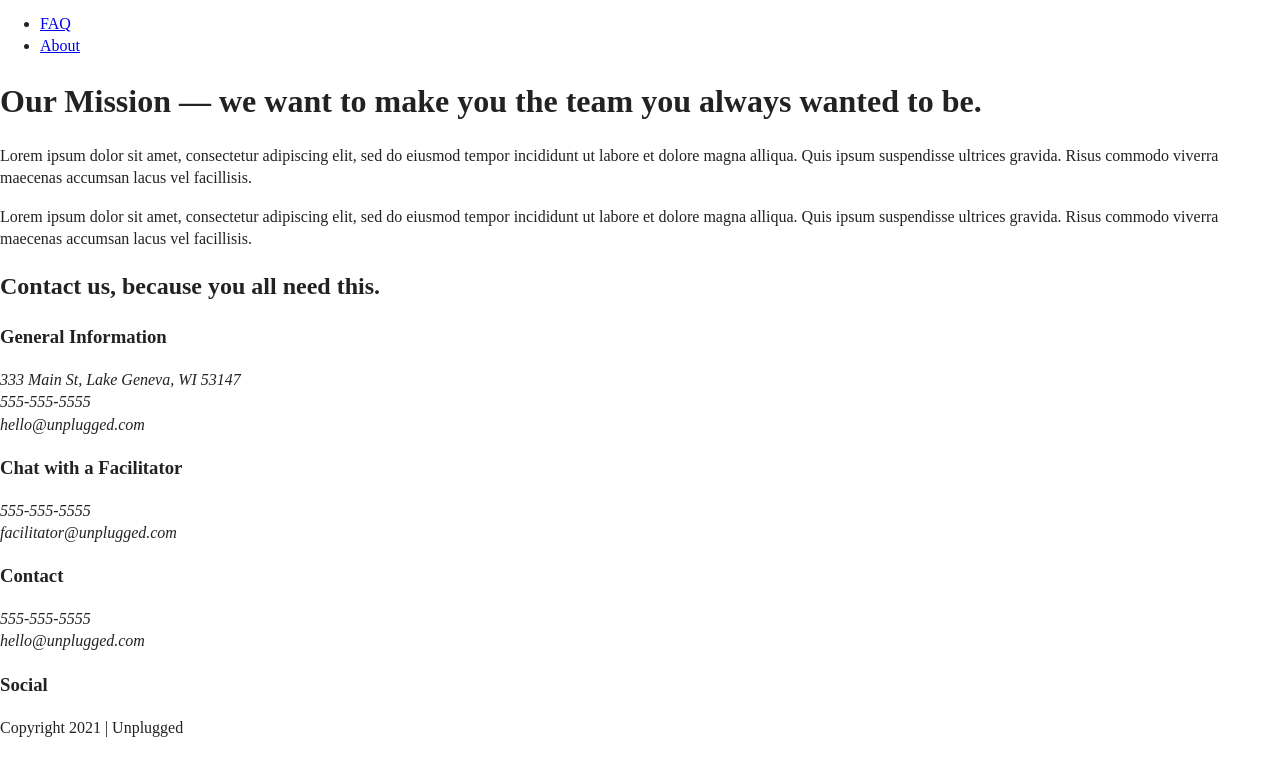
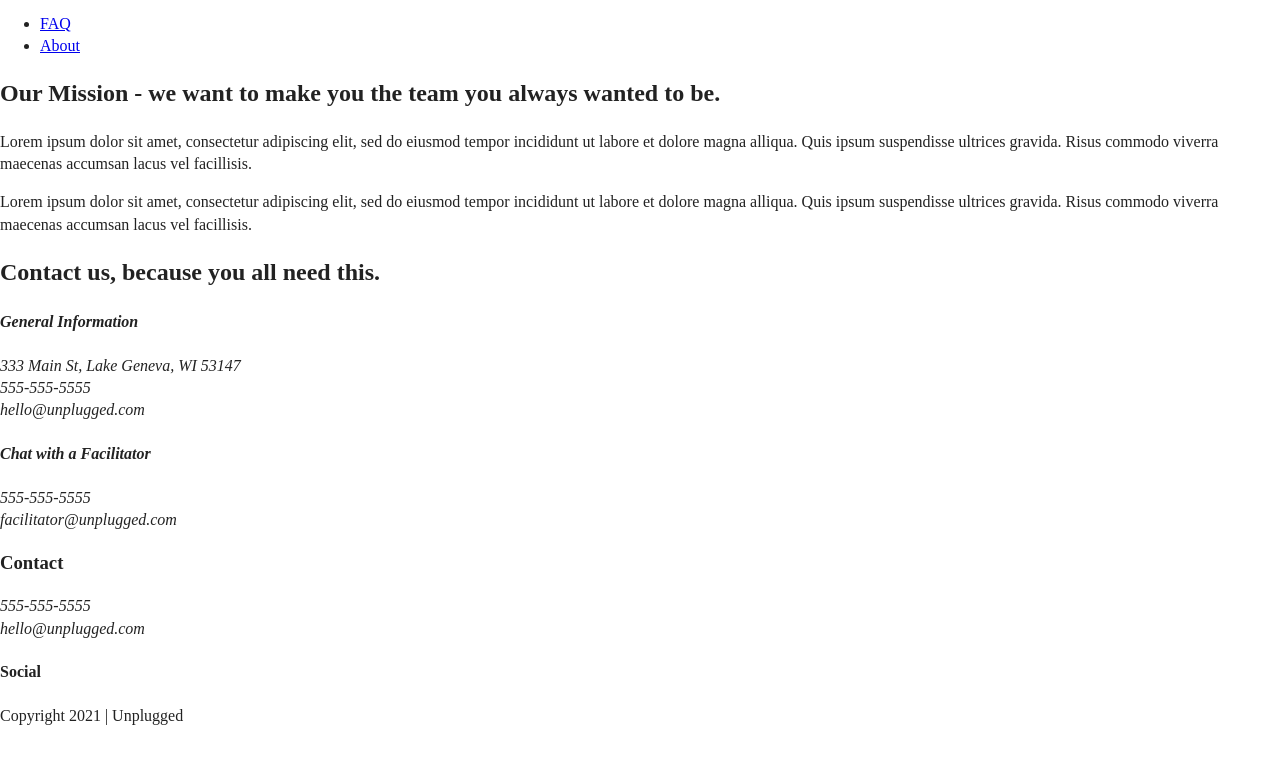
Before and after one commit to saraxcoding/unplugged-retreat, a website: page about/index.html in a window 1280 px wide. Shown: the part 27-800 px from the top of the page. Drawn offline with Linux system fonts and the light colour scheme.

Commit message:
Fixed the organization of the contact-content to ensure content is within the address element

```diff
--- a/about/index.html
+++ b/about/index.html
@@ -43,20 +43,24 @@
 
     <section class="mission">
       <div class="content-wrapper">
+        <h2>Our Mission - we want to make you the team you always wanted to be.</h2>
         <div class="mission-content">
-          <h1>Our Mission &mdash; we want to make you the team you always wanted to be.</h1>
-          <p>Lorem ipsum dolor sit amet, consectetur
+          <p>
+            Lorem ipsum dolor sit amet, consectetur
             adipiscing elit, sed do eiusmod tempor incididunt ut
             labore et dolore magna alliqua. Quis ipsum
             suspendisse ultrices gravida. Risus commodo
-            viverra maecenas accumsan lacus vel facillisis.</p>
-          <p>Lorem ipsum dolor sit amet, consectetur
+            viverra maecenas accumsan lacus vel facillisis.
+          </p>
+          <p>
+            Lorem ipsum dolor sit amet, consectetur
             adipiscing elit, sed do eiusmod tempor incididunt ut
             labore et dolore magna alliqua. Quis ipsum
             suspendisse ultrices gravida. Risus commodo
-            viverra maecenas accumsan lacus vel facillisis.</p>
+            viverra maecenas accumsan lacus vel facillisis.
+          </p>
         </div>
-      </div>
+      </div> <!-- mission content wrapper ends -->
     </section>
 
     <section class="map">
@@ -68,27 +72,26 @@
     <section class="contact-section">
       <div class="content-wrapper">
         <h2>Contact us, because you all need this.</h2>
+        <address>
           <div>
-            <h3>General Information</h3>
-            <address>
+            <h4>General Information</h4>
             <p>
               333 Main St, Lake Geneva, WI 53147<br>
               555-555-5555<br>
               hello@unplugged.com
             </p>
-            </address>
           </div>
 
           <div>
-            <h3>Chat with a Facilitator</h3>
-            <address>
+            <h4>Chat with a Facilitator</h4>
             <p>
               555-555-5555<br>
               facilitator@unplugged.com
             </p>
-            </address>
           </div>
-      </div>
+        </address> <!-- contact-content div ends -->
+
+      </div> <!-- contact content wrapper ends -->
     </section>
 
   </main> <!-- main wrapper -->
@@ -107,7 +110,7 @@
         </div>
 
         <div class="social">
-          <h3>Social</h3>
+          <h4>Social</h4>
           <div class="social-icons">
             <p>
               <a href="https://www.facebook.com/Skillcrush" target="_blank"></a>
```
Lines whose indentation alone changed are shown as unchanged.
